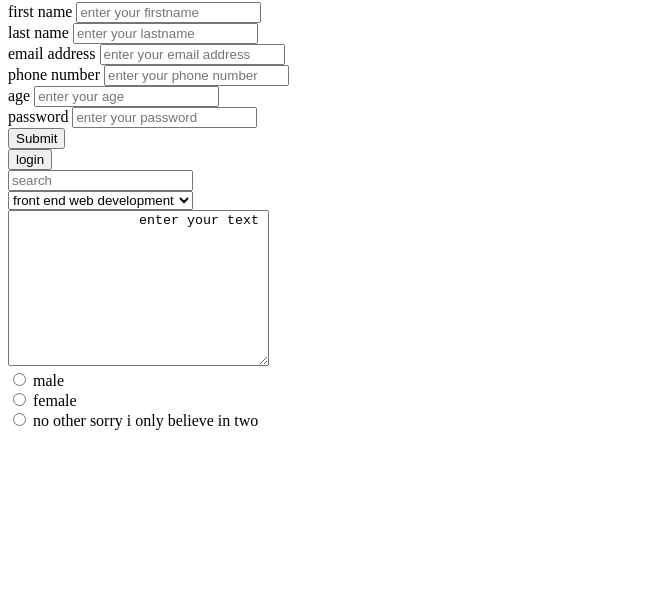
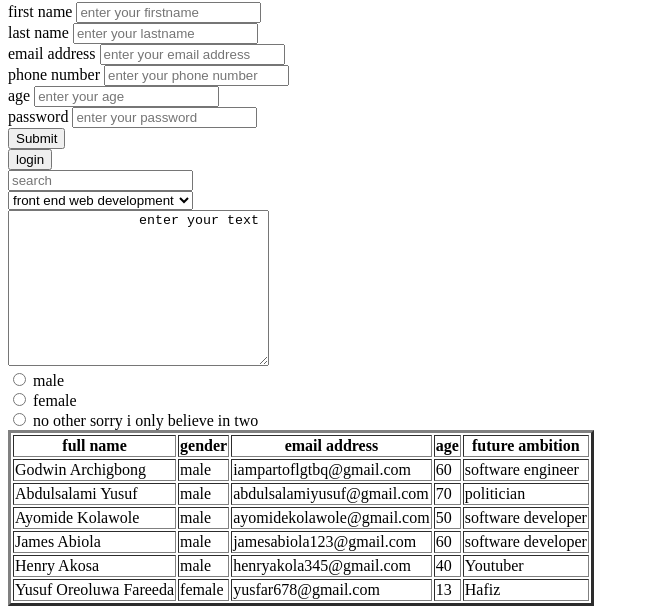
Before and after one commit to Minicoderop/my8thwebsite, a plain HTML site: page index.html in a window 1280 px wide. Shown: the part 1693-2307 px from the top of the page, without its empty margins (0-649 px from the left). Before the commit the page ends 2131 px from the top, so only its background shows below. Drawn offline with Linux system fonts and the light colour scheme.

Commit message:
table added

```diff
--- a/index.html
+++ b/index.html
@@ -97,10 +97,74 @@
             <br>
             <input type="radio">
             <label for="">no other sorry i only believe in two</label>
+            </form>
+
+
+            <!-- this is a table tag -->
+            <table  border="3">
+                <tr>
+                    <th>full name</th>
+                    <th>gender</th>
+                    <th>email address</th>
+                    <th>age</th>
+                    <th>future ambition</th>
+                </tr>
+
+                <tr>
+                    <td>Godwin Archigbong</td>
+                    <td>male</td>
+                    <td>iampartoflgtbq@gmail.com</td>
+                    <td>60</td>
+                    <td>software engineer</td>
+                </tr>
+
+                <tr>
+                    <td>Abdulsalami Yusuf</td>
+                    <td>male</td>
+                    <td>abdulsalamiyusuf@gmail.com</td>
+                    <td>70</td>
+                    <td>politician</td>
+                </tr>
+
+                <tr>
+                    <td>Ayomide Kolawole</td>
+                    <td>male</td>
+                    <td>ayomidekolawole@gmail.com</td>
+                    <td>50</td>
+                    <td>software developer</td>
+                </tr>
+
+                <tr>
+                    <td>James Abiola</td>
+                    <td>male</td>
+                    <td>jamesabiola123@gmail.com</td>
+                    <td>60</td>
+                    <td>software developer</td>
+                </tr>
+
+                <tr>
+                    <td>Henry Akosa</td>
+                    <td>male</td>
+                    <td>henryakola345@gmail.com</td>
+                    <td>40</td>
+                    <td>Youtuber</td>
+                </tr>
+
+                <tr>
+                    <td>Yusuf Oreoluwa Fareeda</td>
+                    <td>female</td>
+                    <td>yusfar678@gmail.com</td>
+                    <td>13</td>
+                    <td>Hafiz</td>
+                </tr>
 
 
 
-        </form>
+
+
+
+
+            </table>
 
 
 
```
